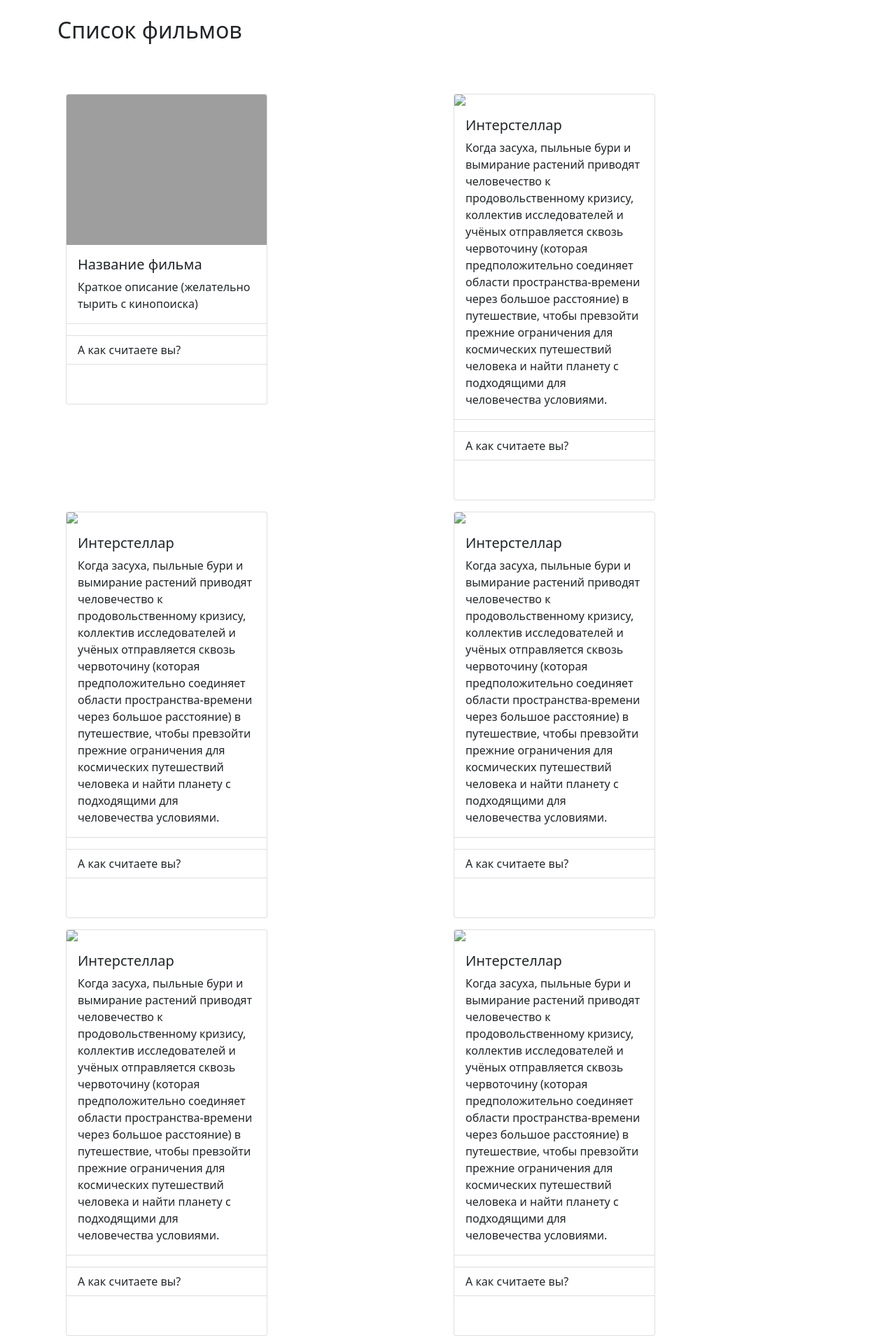
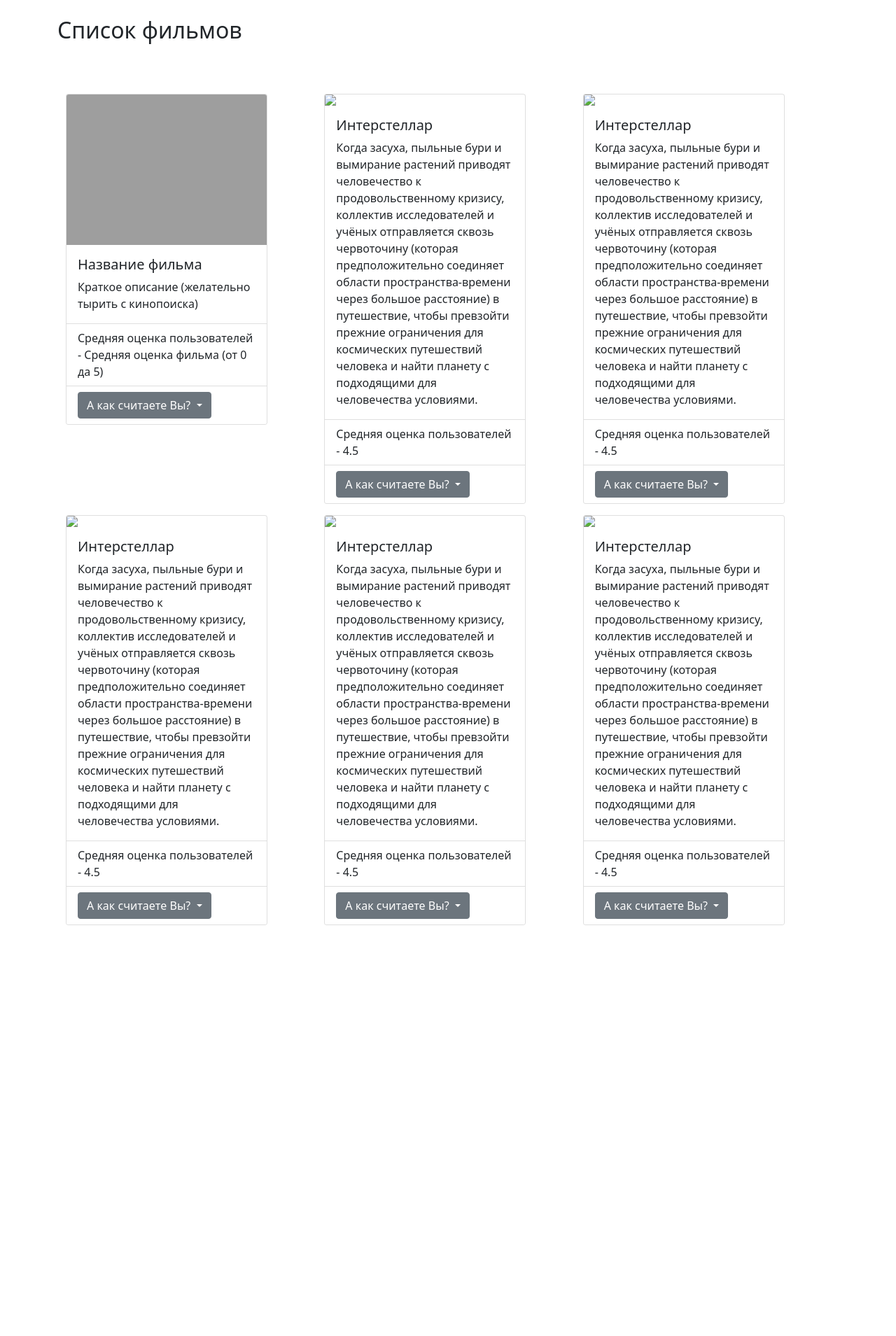
Before and after one commit to IvanEvtushenko/flaskProject2, a Flask app: page / in a window 1280 px wide. Shown: the part 56-1965 px from the top of the page at 70% size. After the commit the page ends 1378 px from the top, so only its background shows below. Run offline with Flask 2, Linux system fonts and the light colour scheme; some libraries are stand-ins or nearby versions; grey boxes are pictures that could not be loaded.

Commit message:
Наведена красота + убрал пару косяков

```diff
--- /dev/null
+++ b/templates/dropdowns.html
@@ -0,0 +1,14 @@
+<div class="dropdown">
+    <!-- Сюда ещё нужно прикрутить проверку на авторизацию (если пользователь не авторизован и пробует голосовать - выкидываем оповещение, но я хз как это сделать) -->
+    <button class="btn btn-secondary dropdown-toggle" type="button" id="dropdownMenuButton1" data-bs-toggle="dropdown"
+            aria-expanded="false">
+        А как считаете Вы?
+    </button>
+    <ul class="dropdown-menu" aria-labelledby="dropdownMenuButton1">
+        <li><a class="dropdown-item" href="#">1</a></li>
+        <li><a class="dropdown-item" href="#">2</a></li>
+        <li><a class="dropdown-item" href="#">3</a></li>
+        <li><a class="dropdown-item" href="#">4</a></li>
+        <li><a class="dropdown-item" href="#">5</a></li>
+    </ul>
+</div>
--- a/templates/index.html
+++ b/templates/index.html
@@ -6,7 +6,7 @@
 
 {% block content %}
     {% for comment in comments %}
-        <comment class="col-6">
+        <comment class="col-sm">
             <div class="card" style="width: 18rem;">
                 <img src="{{ comment.img }}" class="card-img-top">
                 <div class="card-body">
@@ -14,13 +14,9 @@
                     <p class="card-text">{{ comment.body }}</p>
                 </div>
                 <ul class="list-group list-group-flush">
-                    <li class="list-group-item">{{ comment.midle_ball }}</li>
-                    <li class="list-group-item">А как считаете вы?</li>
+                    <li class="list-group-item">Средняя оценка пользователей - {{ comment.middle_ball }}</li>
+                    <li class="list-group-item">{% include 'dropdowns.html' %}</li>
                 </ul>
-                <div class="card-body">
-                    <a href="#" class="card-link"></a>
-                    <a href="#" class="card-link"></a>
-                </div>
             </div>
         </comment>
 
```
Also changed, not shown: templates/base.html (line endings or trailing spaces).
